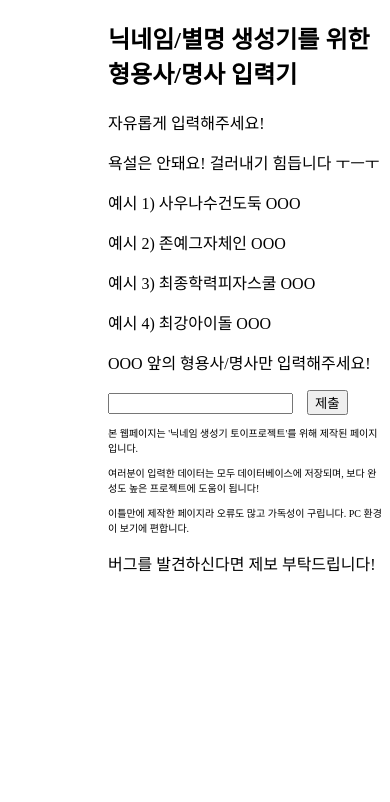
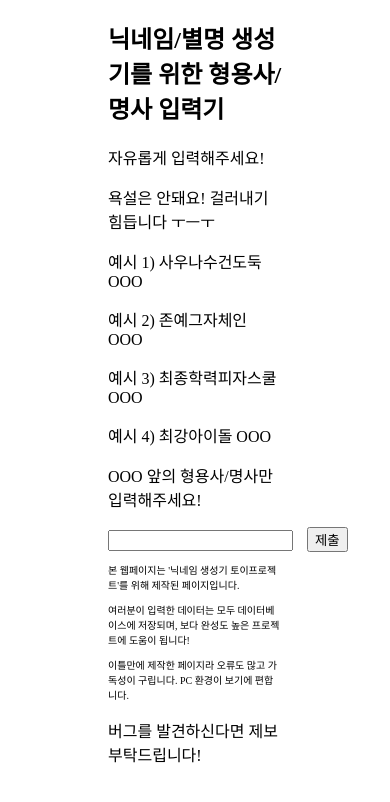
Before and after one commit to HyeonDKIM/NicknameMaker, a website: page main.html in a window 390 px wide. Drawn offline with Linux system fonts and the light colour scheme.

Commit message:
modified for mobile

```diff
--- a/main.html
+++ b/main.html
@@ -3,26 +3,25 @@
 
 <header>
     <meta charset="utf-8">
-    <meta name="viewport" content="width=device-width, initial-scale=1.0, user-scalable=yes,
-    maximum-scale=1.0, minimum-scale=1.0">
+    <meta name="viewport" content="width=device-width, initial-scale=1.0, user-scalable=yes">
 </header>
 
 <body>
-    <h2 style="margin-left:100px"> 닉네임/별명 생성기를 위한 형용사/명사 입력기 </h2>
+    <h2 style="margin-left:100px; margin-right:100px;"> 닉네임/별명 생성기를 위한 형용사/명사 입력기 </h2>
     <form name="GetForm" onsubmit="return FormChecker" action="/submit" method="post">
-        <p style="margin-left:100px"> 자유롭게 입력해주세요! </p>
-        <p style="margin-left:100px"> 욕설은 안돼요! 걸러내기 힘듭니다 ㅜㅡㅜ </p>
-        <p style="margin-left:100px"> 예시 1) 사우나수건도둑 OOO </p>
-        <p style="margin-left:100px"> 예시 2) 존예그자체인 OOO </p>
-        <p style="margin-left:100px"> 예시 3) 최종학력피자스쿨 OOO </p>
-        <p style="margin-left:100px"> 예시 4) 최강아이돌 OOO </p>
-        <p style="margin-left:100px"> OOO 앞의 형용사/명사만 입력해주세요! </p>
+        <p style="margin-left:100px; margin-right:100px;"> 자유롭게 입력해주세요! </p>
+        <p style="margin-left:100px; margin-right:100px;"> 욕설은 안돼요! 걸러내기 힘듭니다 ㅜㅡㅜ </p>
+        <p style="margin-left:100px; margin-right:100px;"> 예시 1) 사우나수건도둑 OOO </p>
+        <p style="margin-left:100px; margin-right:100px;"> 예시 2) 존예그자체인 OOO </p>
+        <p style="margin-left:100px; margin-right:100px;"> 예시 3) 최종학력피자스쿨 OOO </p>
+        <p style="margin-left:100px; margin-right:100px;"> 예시 4) 최강아이돌 OOO </p>
+        <p style="margin-left:100px; margin-right:100px;"> OOO 앞의 형용사/명사만 입력해주세요! </p>
         <input type="text" id="GetLetter" name="GetLetter" style="margin-left:100px" required>
         <input type="submit" value="제출" onclick="GetLetterByUser(document.getElementById('GetLetter'))" style="margin-left:10px">
-        <p style="margin-left:100px; font-size:10px"> 본 웹페이지는 '닉네임 생성기 토이프로젝트'를 위해 제작된 페이지입니다.</p>
-        <p style="margin-left:100px; font-size:10px"> 여러분이 입력한 데이터는 모두 데이터베이스에 저장되며, 보다 완성도 높은 프로젝트에 도움이 됩니다!</p>
-        <p style="margin-left:100px; font-size:10px"> 이틀만에 제작한 페이지라 오류도 많고 가독성이 구립니다. PC 환경이 보기에 편합니다. </p>
-        <p style="margin-left:100px">버그를 발견하신다면 제보 부탁드립니다!</p>
+        <p style="margin-left:100px; font-size:10px; margin-right:100px;"> 본 웹페이지는 '닉네임 생성기 토이프로젝트'를 위해 제작된 페이지입니다.</p>
+        <p style="margin-left:100px; font-size:10px; margin-right:100px;"> 여러분이 입력한 데이터는 모두 데이터베이스에 저장되며, 보다 완성도 높은 프로젝트에 도움이 됩니다!</p>
+        <p style="margin-left:100px; font-size:10px; margin-right:100px;"> 이틀만에 제작한 페이지라 오류도 많고 가독성이 구립니다. PC 환경이 보기에 편합니다. </p>
+        <p style="margin-left:100px; margin-right:100px;">버그를 발견하신다면 제보 부탁드립니다!</p>
     </form>
 
 
```
